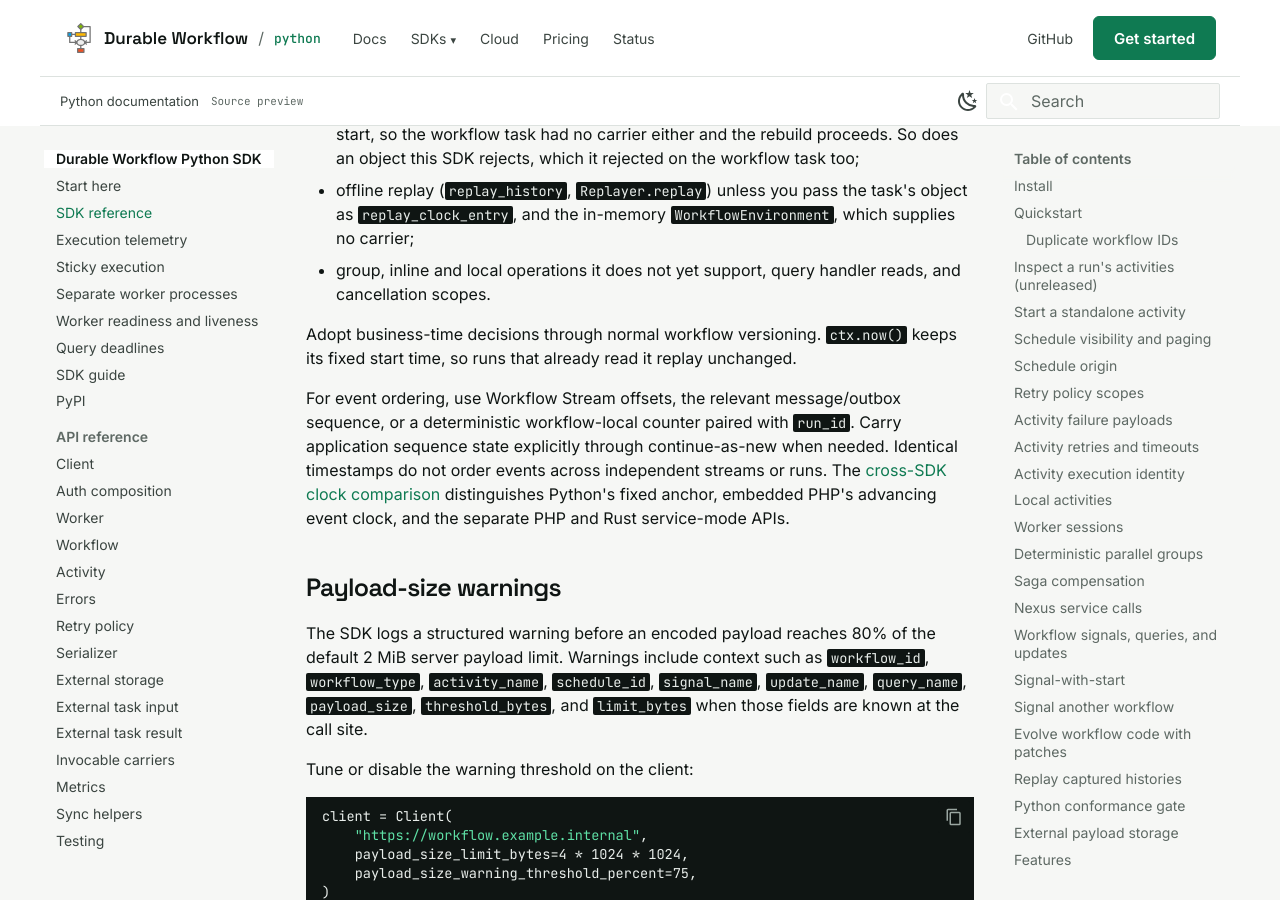
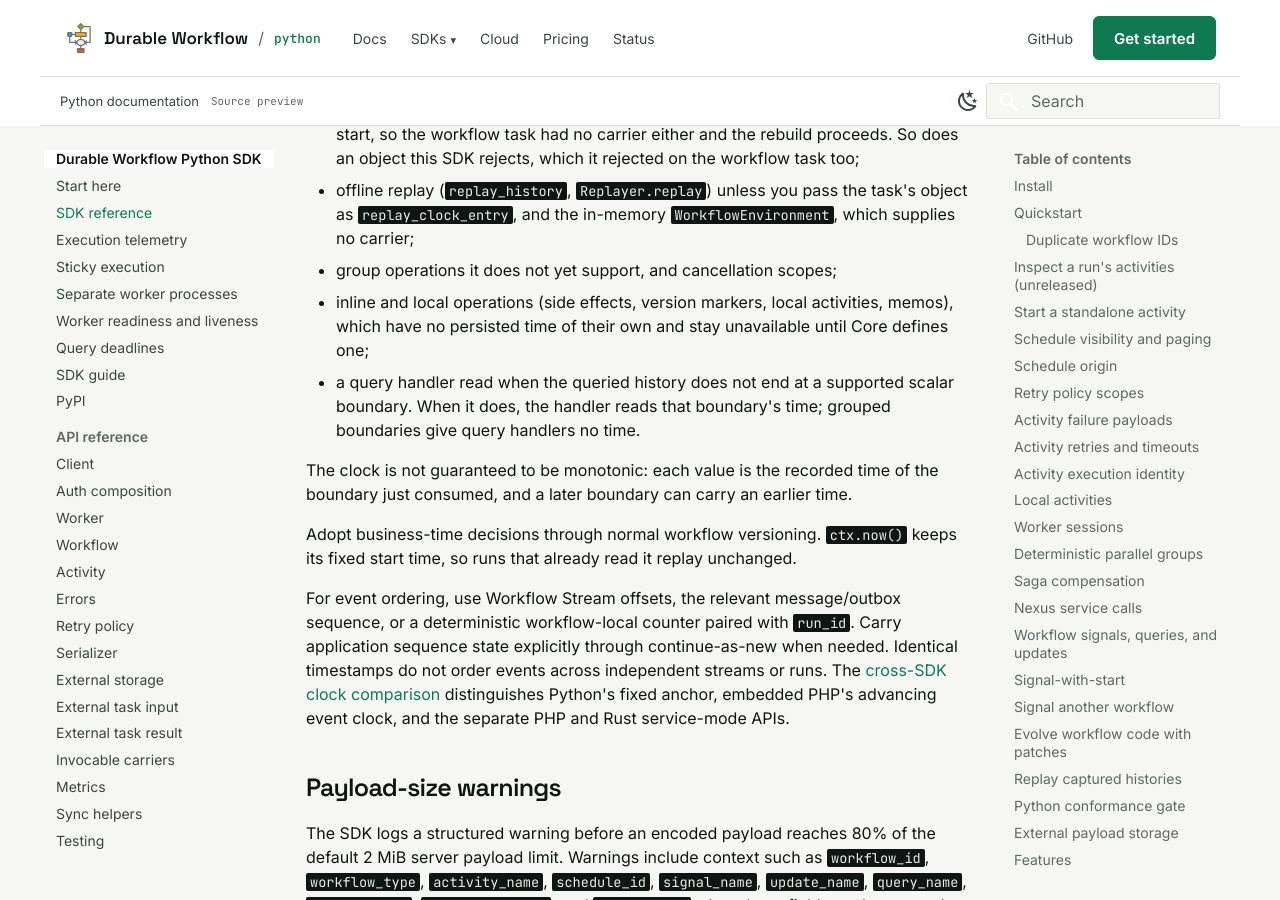
Before and after one commit to durable-workflow/sdk-python, an MkDocs documentation site: the page built from docs/sdk-reference.md, in a window 1280 px wide and 900 px high, scrolled down 25979 px. Built offline with MkDocs 1.6.1 and Material for MkDocs 9.7.7, drawn with Linux system fonts in a browser that asks for light colours.

Commit message:
Describe query handler replay time and non-monotonic boundaries
A query handler reads the time of the queried history's final supported
scalar boundary; only other prefixes are unavailable. Inline and local
operations stay unavailable until Core defines a persisted time, and the
clock is not guaranteed monotonic.

Refs durable-workflow/.github#215

Co-Authored-By: Claude Opus 5.5 <noreply@anthropic.com>

```diff
--- a/docs/sdk-reference.md
+++ b/docs/sdk-reference.md
@@ -1224,8 +1224,16 @@ unavailable for:
 - offline replay (`replay_history`, `Replayer.replay`) unless you pass the
   task's object as `replay_clock_entry`, and the in-memory
   `WorkflowEnvironment`, which supplies no carrier;
-- group, inline and local operations it does not yet support, query handler
-  reads, and cancellation scopes.
+- group operations it does not yet support, and cancellation scopes;
+- inline and local operations (side effects, version markers, local
+  activities, memos), which have no persisted time of their own and stay
+  unavailable until Core defines one;
+- a query handler read when the queried history does not end at a supported
+  scalar boundary. When it does, the handler reads that boundary's time;
+  grouped boundaries give query handlers no time.
+
+The clock is not guaranteed to be monotonic: each value is the recorded time
+of the boundary just consumed, and a later boundary can carry an earlier time.
 
 Adopt business-time decisions through normal workflow versioning. `ctx.now()`
 keeps its fixed start time, so runs that already read it replay unchanged.
```
